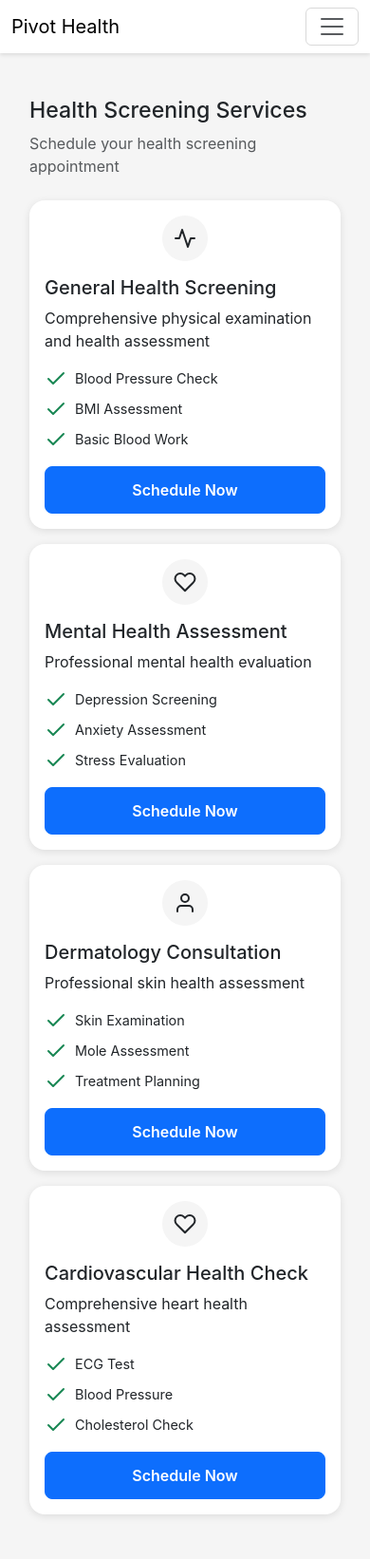
After one commit to ariakerstein/pivot-health, a Flask app: template templates/mobile/health_screening.html in a window 390 px wide. The commit adds this page. Shown: the whole page at 95% size. Run offline with Flask 3, Linux system fonts and the light colour scheme; the template is opened without the code that fills it, so the values that code supplies are empty; the visitor is signed in with stand-in values (Sample User, id 1).

Commit message:
Agent query: Please verify: 1. Does the mobile health screening page load correctly? 2. Are the screening cards properly styled for mobile? 3. Are the touch interactions working? 4. Is the navigation between screens smooth?

```diff
--- a/app.py
+++ b/app.py
@@ -94,7 +94,8 @@ def logout():
 
 @app.route('/health/screening', methods=['GET', 'POST'])
 @login_required
-def health_screening():
+@mobile_template('/{mobile/}health_screening.html')
+def health_screening(template):
     """Route to schedule professional health consultations"""
     from health_screening.screening_utils import get_screening_questions
 
--- a/static/css/mobile.css
+++ b/static/css/mobile.css
@@ -288,3 +288,57 @@ body {
 .mobile-dashboard > div:nth-child(4) {
     animation-delay: 0.3s;
 }
+/* Health Screening Styles */
+.mobile-screening {
+    padding: 1rem;
+}
+
+.screening-header {
+    text-align: left;
+}
+
+.screening-cards .card {
+    border-radius: 16px;
+    box-shadow: 0 2px 8px var(--shadow-color);
+    transition: transform 0.2s ease;
+}
+
+.screening-cards .card:active {
+    transform: scale(0.98);
+}
+
+.screening-features {
+    list-style: none;
+    padding: 0;
+    margin: 1rem 0;
+}
+
+.screening-features li {
+    display: flex;
+    align-items: center;
+    gap: 0.5rem;
+    margin-bottom: 0.5rem;
+    font-size: 0.9rem;
+}
+
+.screening-features li i {
+    width: 16px;
+    height: 16px;
+}
+
+.icon-circle {
+    width: 48px;
+    height: 48px;
+    background: var(--light-gray);
+    border-radius: 50%;
+    display: flex;
+    align-items: center;
+    justify-content: center;
+    margin: 0 auto;
+}
+
+/* Touch-friendly buttons */
+.btn {
+    padding: 12px 20px;
+    font-size: 1rem;
+}
--- /dev/null
+++ b/templates/mobile/health_screening.html
@@ -0,0 +1,80 @@
+{% extends "mobile/base.html" %}
+
+{% block content %}
+<div class="mobile-screening">
+    <div class="screening-header mb-4">
+        <h1 class="h3">Health Screening Services</h1>
+        <p class="text-muted">Schedule your health screening appointment</p>
+    </div>
+
+    <div class="screening-cards">
+        <!-- General Health Screening -->
+        <div class="card screening-card mb-3">
+            <div class="card-body">
+                <div class="icon-circle mb-3">
+                    <i data-feather="activity"></i>
+                </div>
+                <h5>General Health Screening</h5>
+                <p>Comprehensive physical examination and health assessment</p>
+                <ul class="screening-features">
+                    <li><i data-feather="check" class="text-success"></i> Blood Pressure Check</li>
+                    <li><i data-feather="check" class="text-success"></i> BMI Assessment</li>
+                    <li><i data-feather="check" class="text-success"></i> Basic Blood Work</li>
+                </ul>
+                <a href="{{ url_for('health_screening') }}?type=general" class="btn btn-primary w-100">Schedule Now</a>
+            </div>
+        </div>
+
+        <!-- Mental Health Assessment -->
+        <div class="card screening-card mb-3">
+            <div class="card-body">
+                <div class="icon-circle mb-3">
+                    <i data-feather="heart"></i>
+                </div>
+                <h5>Mental Health Assessment</h5>
+                <p>Professional mental health evaluation</p>
+                <ul class="screening-features">
+                    <li><i data-feather="check" class="text-success"></i> Depression Screening</li>
+                    <li><i data-feather="check" class="text-success"></i> Anxiety Assessment</li>
+                    <li><i data-feather="check" class="text-success"></i> Stress Evaluation</li>
+                </ul>
+                <a href="{{ url_for('health_screening') }}?type=mental" class="btn btn-primary w-100">Schedule Now</a>
+            </div>
+        </div>
+
+        <!-- Dermatology Consultation -->
+        <div class="card screening-card mb-3">
+            <div class="card-body">
+                <div class="icon-circle mb-3">
+                    <i data-feather="user"></i>
+                </div>
+                <h5>Dermatology Consultation</h5>
+                <p>Professional skin health assessment</p>
+                <ul class="screening-features">
+                    <li><i data-feather="check" class="text-success"></i> Skin Examination</li>
+                    <li><i data-feather="check" class="text-success"></i> Mole Assessment</li>
+                    <li><i data-feather="check" class="text-success"></i> Treatment Planning</li>
+                </ul>
+                <a href="{{ url_for('health_screening') }}?type=dermatology" class="btn btn-primary w-100">Schedule Now</a>
+            </div>
+        </div>
+
+        <!-- Cardiovascular Health -->
+        <div class="card screening-card mb-3">
+            <div class="card-body">
+                <div class="icon-circle mb-3">
+                    <i data-feather="heart"></i>
+                </div>
+                <h5>Cardiovascular Health Check</h5>
+                <p>Comprehensive heart health assessment</p>
+                <ul class="screening-features">
+                    <li><i data-feather="check" class="text-success"></i> ECG Test</li>
+                    <li><i data-feather="check" class="text-success"></i> Blood Pressure</li>
+                    <li><i data-feather="check" class="text-success"></i> Cholesterol Check</li>
+                </ul>
+                <a href="{{ url_for('health_screening') }}?type=cardio" class="btn btn-primary w-100">Schedule Now</a>
+            </div>
+        </div>
+    </div>
+</div>
+{% endblock %}
```
